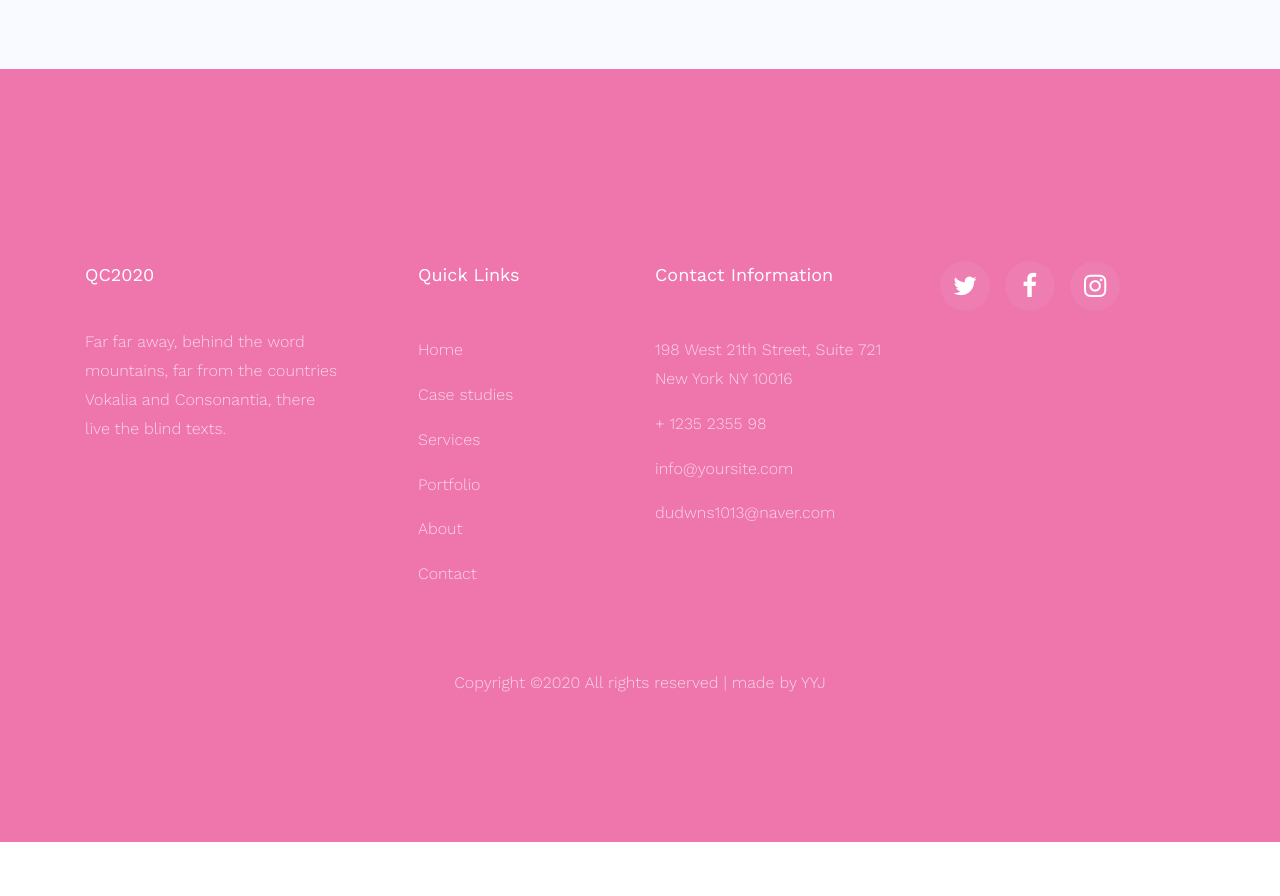
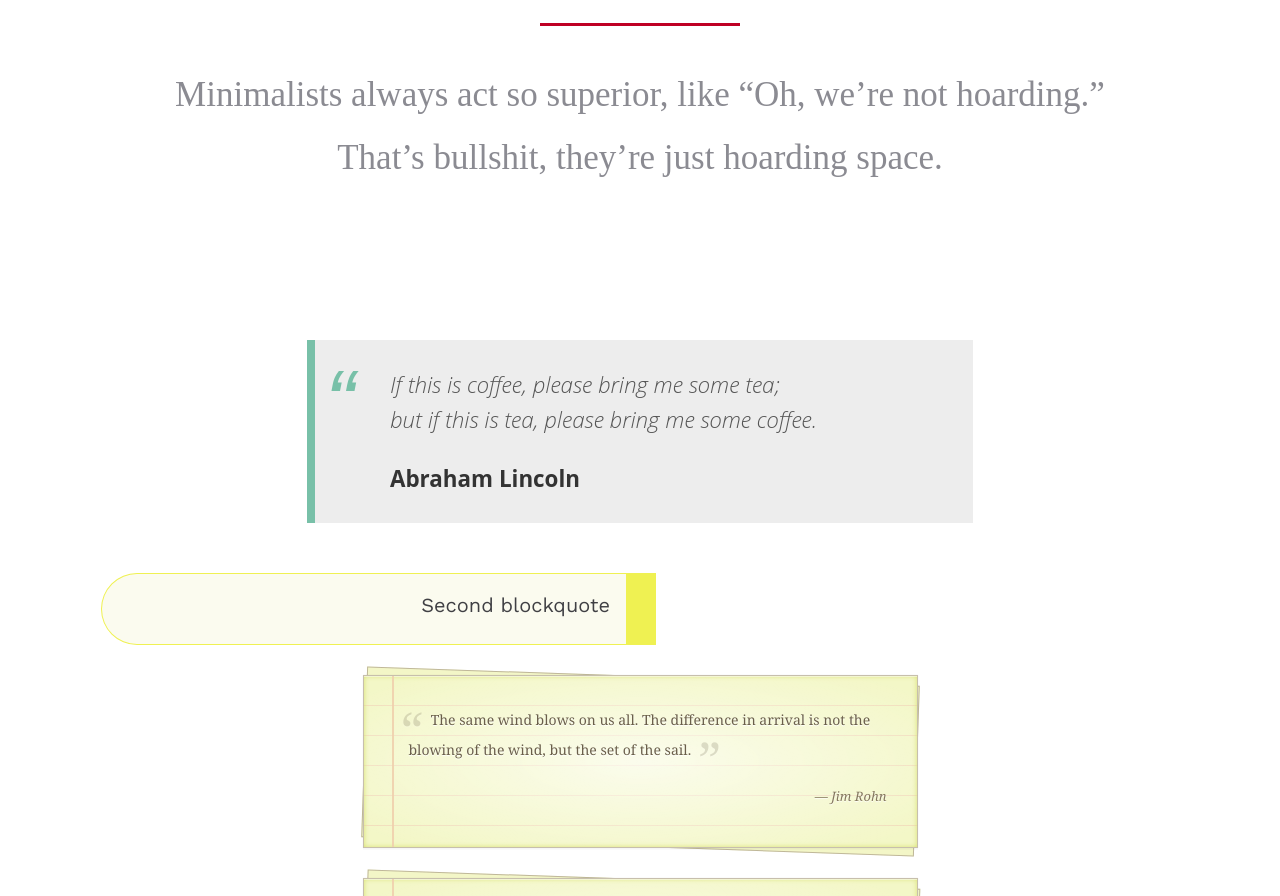
Before and after one commit to dudwns1013/QC2020, a plain HTML site: page index.html in a window 1280 px wide. Shown: the part 1904-2800 px from the top of the page. Before the commit the page ends 2746 px from the top, so only its background shows below. Drawn offline with nearby package versions, Linux system fonts and the light colour scheme; some packages are replaced by stand-ins of ours; no server answers; files whose address does not match are found by name.

Commit message:
add blockquote

```diff
--- /dev/null
+++ b/css/content-block.css
@@ -0,0 +1,161 @@
+.blockquote {
+  padding: 60px 80px 40px;
+  position: relative;
+}
+.blockquote p {
+  font-family: "Utopia-italic";
+  font-size: 35px;
+  font-weight: 700px;
+  text-align: center;
+}
+
+.blockquote:before {
+position: absolute;
+font-family: 'FontAwesome';
+top: 0;
+
+content:"\f10d";
+font-size: 200px;
+color: rgba(0,0,0,0.1);
+
+}
+
+.blockquote::after {
+  content: "";
+  top: 20px;
+  left: 50%;
+  margin-left: -100px;
+  position: absolute;
+  border-bottom: 3px solid #bf0024;
+  height: 3px;
+  width: 200px;
+}
+
+@import url(https://fonts.googleapis.com/css?family=Open+Sans:400italic);
+.otro-blockquote{
+font-size: 1.4em;
+width:60%;
+margin:50px auto;
+font-family:Open Sans;
+font-style:italic;
+color: #555555;
+padding:1.2em 30px 1.2em 75px;
+border-left:8px solid #78C0A8 ;
+line-height:1.6;
+position: relative;
+background:#EDEDED;
+}
+
+.otro-blockquote::before{
+font-family:Arial;
+content: "\201C";
+color:#78C0A8;
+font-size:4em;
+position: absolute;
+left: 10px;
+top:-10px;
+}
+
+.otro-blockquote::after{
+content: '';
+}
+
+.otro-blockquote span{
+display:block;
+color:#333333;
+font-style: normal;
+font-weight: bold;
+margin-top:1em;
+}
+
+/* ------------- */
+
+
+
+.notepaper {
+  position: relative;
+  margin: 30px auto;
+  padding: 29px 20px 20px 45px;
+  width: 50%;
+  line-height: 30px;
+  color: #6a5f49;
+  text-shadow: 0 1px 1px white;
+  background-color: #f2f6c1;
+  background-image: -webkit-radial-gradient(center, cover, rgba(255, 255, 255, 0.7) 0%, rgba(255, 255, 255, 0.1) 90%), -webkit-repeating-linear-gradient(top, transparent 0%, transparent 29px, rgba(239, 207, 173, 0.7) 29px, rgba(239, 207, 173, 0.7) 30px);
+  background-image: -moz-radial-gradient(center, cover, rgba(255, 255, 255, 0.7) 0%, rgba(255, 255, 255, 0.1) 90%), -moz-repeating-linear-gradient(top, transparent 0%, transparent 29px, rgba(239, 207, 173, 0.7) 29px, rgba(239, 207, 173, 0.7) 30px);
+  background-image: -o-radial-gradient(center, cover, rgba(255, 255, 255, 0.7) 0%, rgba(255, 255, 255, 0.1) 90%), -o-repeating-linear-gradient(top, transparent 0%, transparent 29px, rgba(239, 207, 173, 0.7) 29px, rgba(239, 207, 173, 0.7) 30px);
+  border: 1px solid #c3baaa;
+  border-color: rgba(195, 186, 170, 0.9);
+  -webkit-box-sizing: border-box;
+  -moz-box-sizing: border-box;
+  box-sizing: border-box;
+  -webkit-box-shadow: inset 0 1px rgba(255, 255, 255, 0.5), inset 0 0 5px #d8e071, 0 0 1px rgba(0, 0, 0, 0.1), 0 2px rgba(0, 0, 0, 0.02);
+  box-shadow: inset 0 1px rgba(255, 255, 255, 0.5), inset 0 0 5px #d8e071, 0 0 1px rgba(0, 0, 0, 0.1), 0 2px rgba(0, 0, 0, 0.02);
+}
+
+.notepaper:before, .notepaper:after {
+  content: '';
+  position: absolute;
+  top: 0;
+  bottom: 0;
+}
+
+.notepaper:before {
+  left: 28px;
+  width: 2px;
+  border: solid #efcfad;
+  border-color: rgba(239, 207, 173, 0.9);
+  border-width: 0 1px;
+}
+
+.notepaper:after {
+  z-index: -1;
+  left: 0;
+  right: 0;
+  background: rgba(242, 246, 193, 0.9);
+  border: 1px solid rgba(170, 157, 134, 0.7);
+  -webkit-transform: rotate(2deg);
+  -moz-transform: rotate(2deg);
+  -ms-transform: rotate(2deg);
+  -o-transform: rotate(2deg);
+  transform: rotate(2deg);
+}
+
+.quote {
+  font-family: Georgia, serif;
+  font-size: 14px;
+}
+
+.curly-quotes:before, .curly-quotes:after {
+  display: inline-block;
+  vertical-align: top;
+  height: 30px;
+  line-height: 48px;
+  font-size: 50px;
+  opacity: .2;
+}
+
+.curly-quotes:before {
+  content: '\201C';
+  margin-right: 4px;
+  margin-left: -8px;
+}
+
+.curly-quotes:after {
+  content: '\201D';
+  margin-left: 4px;
+  margin-right: -8px;
+}
+
+.quote-by {
+  display: block;
+  padding-right: 10px;
+  text-align: right;
+  font-size: 13px;
+  font-style: italic;
+  color: #84775c;
+}
+
+.lt-ie8 .notepaper {
+  padding: 15px 25px;
+}
--- /dev/null
+++ b/css/plutoxcard.css
@@ -0,0 +1,22 @@
+
+.pxc {
+  width: 50%;
+  margin: 1em 1em;
+  border-width: 1px;
+  border-style: solid;
+  padding: 1em; }
+
+.left-f1-color {
+  background-color: rgba(203, 252, 180, 0.2);
+  border-color: #ccffcc;
+  border-left-width: 30px;
+  border-top-right-radius: 50px;
+  border-bottom-right-radius: 50px; }
+
+.right-f2-color {
+  background-color: rgba(236, 235, 175, 0.2);
+  border-color: #eff152;
+  border-right-width: 30px;
+  border-top-left-radius: 50px;
+  border-bottom-left-radius: 50px;
+  text-align: right; }
--- a/index.html
+++ b/index.html
@@ -25,6 +25,10 @@
     <link rel="stylesheet" href="css/flaticon.css">
     <link rel="stylesheet" href="css/icomoon.css">
     <link rel="stylesheet" href="css/style.css">
+
+    <link rel="stylesheet" href="css/content-block.css">
+
+    <link rel="stylesheet" href="css/plutoxcard.css">
   </head>
   <body>
 
@@ -39,7 +43,7 @@
         <ul class="navbar-nav ml-auto">
           <li class="nav-item active"><a href="index.html" class="nav-link">Home</a></li>
           <li class="nav-item"><a href="about.html" class="nav-link">About</a></li>
-          <li class="nav-item"><a href="services.html" class="nav-link">Services</a></li>
+          <!-- <li class="nav-item"><a href="services.html" class="nav-link">Services</a></li> -->
           <li class="nav-item dropdown">
             <a class="nav-link dropdown-toggle" href="portfolio.html" id="dropdown04" data-toggle="dropdown" aria-haspopup="true" aria-expanded="false">Portfolio</a>
               <div class="dropdown-menu" aria-labelledby="dropdown04">
@@ -47,9 +51,9 @@
                 <a class="dropdown-item" href="portfolio-single.html">Portfolio Single</a>
               </div>
           </li>
-          <li class="nav-item"><a href="blog.html" class="nav-link">Case Studies</a></li>
+          <!-- <li class="nav-item"><a href="blog.html" class="nav-link">Case Studies</a></li>
           <li class="nav-item"><a href="contact.html" class="nav-link">Contact</a></li>
-          <li class="nav-item cta"><a href="contact.html" class="nav-link"><span>Get in touch</span></a></li>
+          <li class="nav-item cta"><a href="contact.html" class="nav-link"><span>Get in touch</span></a></li> -->
         </ul>
       </div>
     </div>
@@ -83,7 +87,56 @@
             <!-- <p>Far far away, behind the word mountains, far from the countries Vokalia and Consonantia, there live the blind texts. Separated they live in</p> -->
           </div>
         </div>
-        <div class="row">
+        <div class="pxc left-f1-color">
+          <h5>First blockquote</h5>
+        </div>
+
+        <blockquote class="blockquote">
+          <p>Morales ha convertido la ya dúctil democracia boliviana en una plastilina con la que sus manos juegan a su antojo.</p>
+        </blockquote>
+        <br />
+        <blockquote class="otro-blockquote">
+          Creativity is just connecting things. When you ask creative people how they did something, they feel a little guilty because they didn't really do it, they just saw something. It seemed obvious to them after a while. That's because they were able to connect experiences they've had and synthesize new things.
+          <span>Steve Jobs</span>
+        </blockquote>
+
+        <blockquote class="blockquote">
+          <p>Minimalists always act so superior, like “Oh, we’re not hoarding.” That’s bullshit, they’re just hoarding space.</p>
+        </blockquote>
+        <br />
+        <blockquote class="otro-blockquote">
+          If this is coffee, please bring me some tea;<br />
+          but if this is tea, please bring me some coffee.
+          <span>Abraham Lincoln</span>
+        </blockquote>
+
+        <div class="pxc right-f2-color">
+          <h5>Second blockquote</h5>
+        </div>
+
+        <div class="notepaper">
+          <figure class="quote">
+            <blockquote class="curly-quotes">
+              The same wind blows on us all.
+              The difference in arrival is not the blowing of the wind,
+              but the set of the sail.
+            </blockquote>
+            <figcaption class="quote-by">— Jim Rohn</figcaption>
+          </figure>
+        </div>
+
+        <div class="notepaper">
+          <figure class="quote">
+            <blockquote class="curly-quotes">
+              Big type, even huge type, can be beautiful and useful.
+              But poise is usually far more important than size – and poise consists primarily of emptiness.
+              Typographically, poise is made of white space.
+            </blockquote>
+            <figcaption class="quote-by">— Robert Bringhurst</figcaption>
+          </figure>
+        </div>
+
+        <!-- <div class="row">
           <div class="col-md-6 col-lg-3 d-flex align-self-stretch ftco-animate">
             <div class="media block-6 services d-block text-center">
               <div class="d-flex justify-content-center"><div class="icon color-3 d-flex justify-content-center mb-3"><span class="align-self-center icon-lightbulb-o"></span></div></div>
@@ -121,7 +174,7 @@
               </div>
             </div>
           </div>
-        </div>
+        </div> -->
       </div>
     </section>
 
```
Also changed, not shown: scss/_color.scss (added), scss/_mixin.scss (added), scss/_variables.scss (added), scss/qc2020.scss (added), test.html (added), 1 other file.
